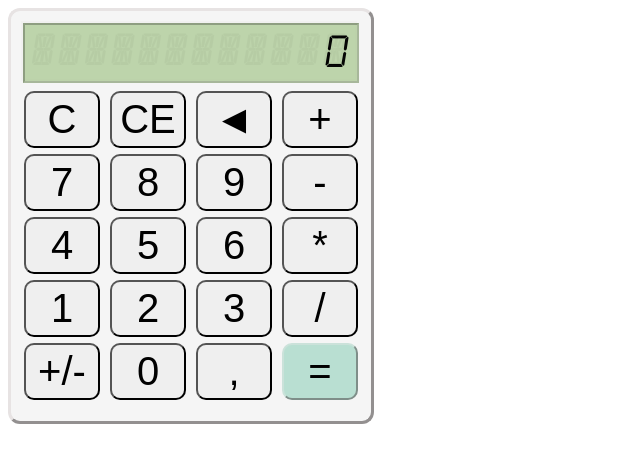
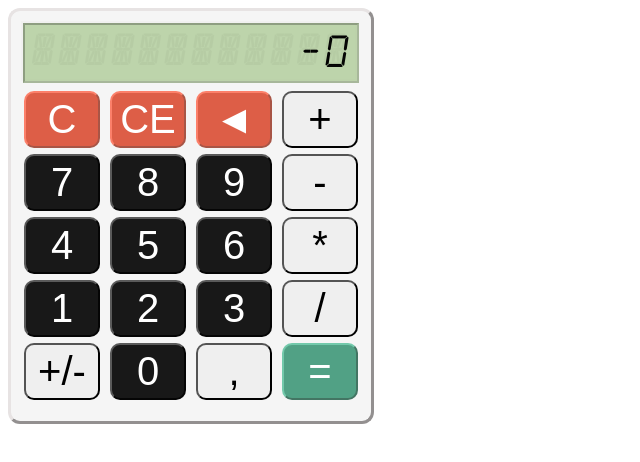
Before and after one commit to MaiconCanedo/simple-calculator-in-js, a plain HTML site: page index.html in a window 1280 px wide. Both pictures are taken after a click on the button "+/-". Shown: the whole page, without its empty margins (0-640 px from the left). Drawn offline with Linux system fonts and the light colour scheme.

Commit message:
Mundanças visuais

```diff
--- a/index.html
+++ b/index.html
@@ -11,26 +11,26 @@
     <div>
         <input data-js="valor" id="valor" type="text" disabled value="0" />
         <input data-js="valor" id="fundo" type="text" disabled value="ÆÆÆÆÆÆÆÆÆÆÆÆ" /></br>
-        <button class="numero" id="c" data-js="c">C</button>
-        <button class="numero" id="ce" data-js="ce">CE</button>
-        <button class="numero" id="backspace" data-js="backspace">◄</button>
-        <button class="numero" id="soma" data-js="soma">+</button></br>
-        <button class="numero" data-js="sete">7</button>
-        <button class="numero" data-js="oito">8</button>
-        <button class="numero" data-js="nove">9</button>
-        <button class="numero" id="subtrai" data-js="subtrai">-</button></br>
-        <button class="numero" data-js="quatro">4</button>
-        <button class="numero" data-js="cinco">5</button>
-        <button class="numero" data-js="seis">6</button>
-        <button class="numero" id="multiplica" data-js="multiplica">*</button></br>
-        <button class="numero" data-js="um">1</button>
-        <button class="numero" data-js="dois">2</button>
-        <button class="numero" data-js="tres">3</button>
-        <button class="numero" data-js="dividi">/</button></br>
-        <button class="numero" id="maisOuMenos" data-js="maisOuMenos">+/-</button>
-        <button class="numero" data-js="zero">0</button>
-        <button class="numero" data-js="virgula">,</button>
-        <button class="numero" id="igual" data-js="igual">=</button>
+        <button class="botao" id="c" data-js="c">C</button>
+        <button class="botao" id="ce" data-js="ce">CE</button>
+        <button class="botao" id="backspace" data-js="backspace">◄</button>
+        <button class="botao" id="soma" data-js="soma">+</button></br>
+        <button class="botao numero" data-js="sete">7</button>
+        <button class="botao numero" data-js="oito">8</button>
+        <button class="botao numero" data-js="nove">9</button>
+        <button class="botao" id="subtrai" data-js="subtrai">-</button></br>
+        <button class="botao numero" data-js="quatro">4</button>
+        <button class="botao numero" data-js="cinco">5</button>
+        <button class="botao numero" data-js="seis">6</button>
+        <button class="botao" id="multiplica" data-js="multiplica">*</button></br>
+        <button class="botao numero" data-js="um">1</button>
+        <button class="botao numero" data-js="dois">2</button>
+        <button class="botao numero" data-js="tres">3</button>
+        <button class="botao" data-js="dividi">/</button></br>
+        <button class="botao" id="maisOuMenos" data-js="maisOuMenos">+/-</button>
+        <button class="botao numero" data-js="zero">0</button>
+        <button class="botao" data-js="virgula">,</button>
+        <button class="botao" id="igual" data-js="igual">=</button>
         <script src="js/calculator.js"></script>
         <script src="js/challenge-23.js"></script>
     </div>
--- a/js/calculator.js
+++ b/js/calculator.js
@@ -1,9 +1,5 @@
 {
     const SEPARA_VALOR = /(-?[\.\d]+)([-+\/*])?/g;
-
-    function getSeparaValor() {
-        return SEPARA_VALOR;
-    }
 
     let calculadora = {
         "+": (valor1, valor2) => valor1 + valor2,
@@ -19,6 +15,11 @@
 
     function separarValores(valor) {
         return valor.match(SEPARA_VALOR);
+    }
+
+    function getUltimoValor(valor) {
+        var valores = separarValores(valor);
+        return valores[valores.length - 1];
     }
 
     function getOperador(valor) {
@@ -40,8 +41,7 @@
             let valor2 = getNumero(valores[i + 1])
             let operador = getOperador(valores[i]);
 
-            if (i === 0)
-                acumulado = valor1;
+            if (i === 0) acumulado = valor1;
 
             acumulado = getOperacao(operador)(acumulado, valor2);
         }
--- a/js/challenge-23.js
+++ b/js/challenge-23.js
@@ -95,11 +95,15 @@ input;
 
     $maisOuMenos.addEventListener("click", event => {
         let valorAtual = $inputValor.value;
+        let ultimoValor = getUltimoValor(valorAtual);
+        let regex = new RegExp("" + ultimoValor + "$");
 
-        if (/-/.test(valorAtual) || isZerado(valorAtual))
-            return $inputValor.value = valorAtual.replace("-", "");
+        valorAtual = valorAtual.replace(regex, "");
 
-        $inputValor.value = "-" + $inputValor.value;
+        if (/-/.test(ultimoValor) || isZerado(valorAtual))
+            return $inputValor.value = valorAtual + ultimoValor.replace(/^-/, "");
+
+        $inputValor.value = valorAtual + "-" + ultimoValor;
     });
 
     $soma.addEventListener("click", event => addOperador("+"), false);
@@ -117,23 +121,12 @@ input;
         $inputValor.value += operador;
     }
 
-    function addOperador(operador) {
-        let valorAtual = $inputValor.value;
-        if (/[-+*/]$/.test(valorAtual))
-            return $inputValor.value = valorAtual.replace(/[-+*/]$/, operador);
-
-        $inputValor.value += operador;
-    }
-
     function addVirgula() {
         let valorAtual = $inputValor.value;
         if (isZerado(valorAtual))
             travarZeroAEsquerda = false;
 
-        let valores = valorAtual.match(getSeparaValor());
-        let valor = valores[valores.length - 1];
-
-        if (!/\./.test(valor))
+        if (!/\./.test(getUltimoValor(valorAtual)))
             addValor(".");
     }
 
@@ -162,7 +155,11 @@ input;
     }
 
     function mostrarResultado() {
-        $inputValor.value = calcular($inputValor.value);
+        var valorAtual = $inputValor.value;
+        if (separarValores(valorAtual).length == 1)
+            return;
+
+        $inputValor.value = calcular(valorAtual);
     }
 
     let isZerado = valor => valor === "0";
--- a/style/style.css
+++ b/style/style.css
@@ -19,7 +19,7 @@ input {
     opacity: 0.03;
 }
 
-.numero {
+.botao {
     font-size: 40px;
     width: 76px;
     margin: 3px;
@@ -27,9 +27,22 @@ input {
     border-radius: 10px;
 }
 
+.numero {
+    background-color: rgb(24, 24, 24);
+    color: white;
+    border-color: rgb(90, 90, 90);
+}
+
 #igual {
-    border-color: rgb(203, 226, 218);
-    background-color: rgb(185, 223, 210);
+    border-color: rgb(115, 201, 171);
+    background-color: rgb(81, 161, 133);
+    color: white;
+}
+
+#c, #ce, #backspace{
+    border-color: rgb(252, 128, 106);
+    background-color: rgb(221, 94, 71);
+    color: white;
 }
 
 div {
```
